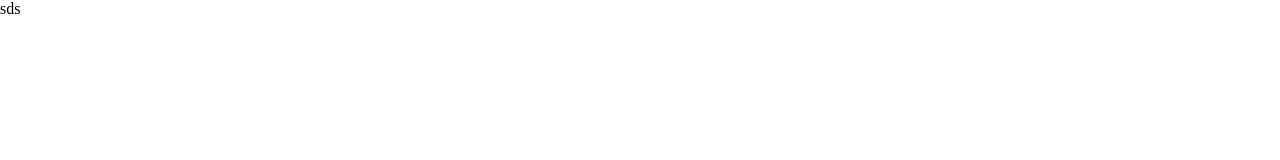
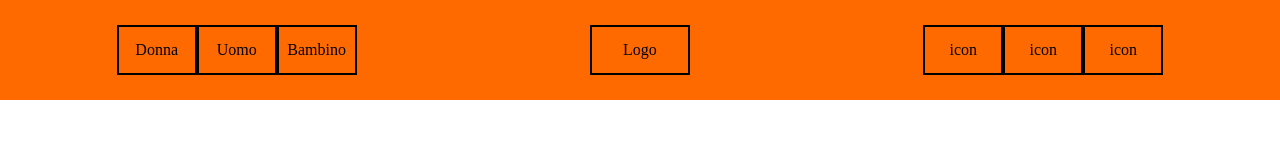
Before and after one commit to DanielMarella/html-css-boolando, a plain HTML site: page index.html in a window 1280 px wide. Drawn offline with Linux system fonts and the light colour scheme.

Commit message:
add structure of header

```diff
--- a/css/style.css
+++ b/css/style.css
@@ -4,3 +4,40 @@
     padding: 0;
     box-sizing: border-box;
 }
+
+.flex{
+    display: flex;
+}
+
+.center{
+    align-items: center;
+    justify-content: center;
+}
+
+ul{
+    list-style-type: none;
+}
+
+.head{
+    width: 100%;
+    height: 100px;
+    background-color: #FF6A00;
+    justify-content: space-around;
+    align-items: center;
+}
+
+li{
+    align-items: center;
+    justify-content: center;
+    text-align: center;
+    width:80px;
+    height: 50px;
+    border: 2px solid black;
+}
+
+.logo{
+    text-align: center;
+    width: 100px;
+    height: 50px;
+    border: 2px solid black;
+}
--- a/index.html
+++ b/index.html
@@ -11,14 +11,31 @@
 
 
     <header>
-        <!-- header in posizione fixe -->
-        <div class="nav-head">
-            sds
+        <!-- header in posizione fixe -- background colorato  -->
+        <div class="head flex">
+        <!-- <lista -->
+        <ul class="navigation flex">
+            <li class="flex center">Donna</li>
+            <li class="flex center">Uomo</li>
+            <li class="flex center">Bambino</li>
+        </ul>
+        <!--  logo  -->
+        <div class="logo flex center">
+            Logo
         </div>
-        <!-- background colorato -->
-        <!-- lista -->
-        <!--  logo  -->
         <!-- icone preferito/spesa/utente -->
+        <ul class="private-area flex">
+            <li class="flex center">icon</li>
+            <li class="flex center">icon</li>
+            <li class="flex center">icon</li>
+        </ul>
+
+
+
+        </div>
+
+
+
 
     </header>
 
@@ -34,7 +51,7 @@
 
 
     <footer>
-        <!-- Sezione sinistra: Nome azienda ----  Sotto sinistra: 3 link-->
+        <!-- Sezione sinistra: Nome azienda ----  Sotto sinistra: 3 <li class="flex center">nk-->
         <!-- Sezione destra: titolo piccolo --- Icone social -->
     </footer>
 
```
